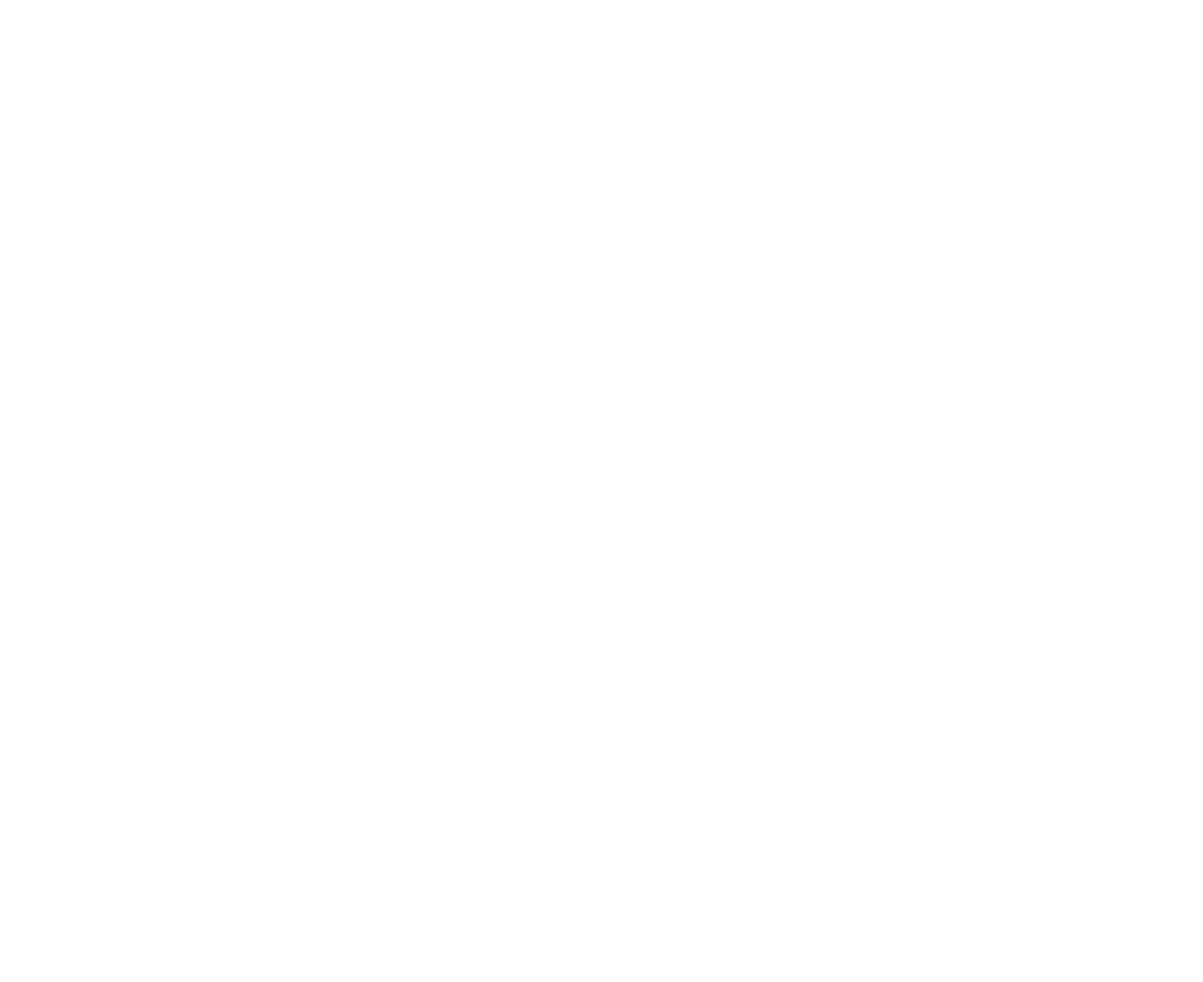
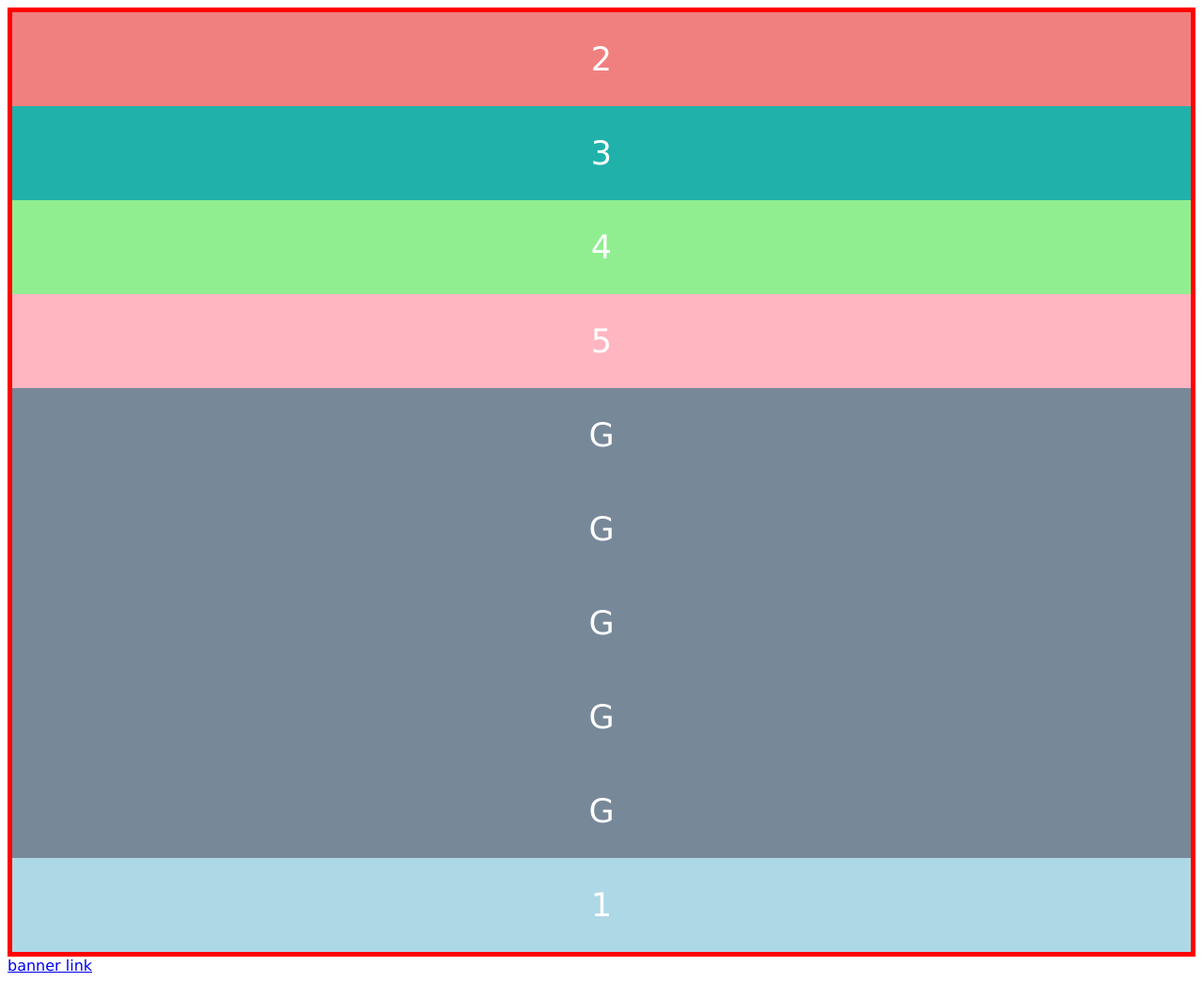
Before and after one commit to ca-ct-us/css-flexbox-tutorial, a plain HTML site: page index.html in a window 1280 px wide. Shown: the whole page at 94% size. Before the commit the page ends 800 px from the top, so only its background shows below. Drawn offline with Linux system fonts and the light colour scheme.

Commit message:
test commitowania

```diff
--- a/index.html
+++ b/index.html
@@ -1 +1,45 @@
-<!-- initial git commit -->
+<!DOCTYPE html>
+<html lang="en">
+<head>
+    <meta charset="UTF-8">
+    <meta name="viewport" content="width=device-width, initial-scale=1.0">
+    <title>Flexbox Tutorial</title>
+    <link rel="stylesheet" href="./styles.css">
+    <style>
+        .container{
+            display: flex;
+            flex-direction: column;
+        }
+        .box-1{
+            order: 1;
+        }
+    </style>
+</head>
+<body>
+    <div class="container">
+        <div class="box box-1">1</div>
+        <div class="box box-2">2</div>
+        <div class="box box-3">3</div>
+        <div class="box box-4">4</div>
+        <div class="box box-5">5</div>
+        <div class="box generic">G</div>
+        <div class="box generic">G</div>
+        <div class="box generic">G</div>
+        <div class="box generic">G</div>
+        <div class="box generic">G</div>
+    </div>
+    <!-- <div class="container-2">
+        <div class="box box-1">1</div>
+        <div class="box box-2">2</div>
+        <div class="box box-3">3</div>
+        <div class="box box-4">4</div>
+        <div class="box box-5">5</div>
+        <div class="box generic">G</div>
+        <div class="box generic">G</div>
+        <div class="box generic">G</div>
+        <div class="box generic">G</div>
+        <div class="box generic">G</div>
+    </div> -->
+    <a href="./banner.html">banner link</a>
+</body>
+</html>
--- a/styles.css
+++ b/styles.css
@@ -1 +1,31 @@
-/* initial git commit */
+body{
+    font-family: Verdana, Geneva, Tahoma, sans-serif;
+    background: white;
+}
+.container{
+    border: 5px solid red;
+}
+.box{
+    padding: 30px;
+    text-align: center;
+    font-size: 35px;
+    color: white;
+}
+.box-1{
+    background: lightblue;
+}
+.box-2{
+    background: lightcoral;
+}
+.box-3{
+    background: lightseagreen;
+}
+.box-4{
+    background: lightgreen;
+}
+.box-5{
+    background: lightpink;
+}
+.generic{
+    background: lightslategray;
+}
```
Also changed, not shown: banner.html (added, +41 -0 lines), 2 other files.
